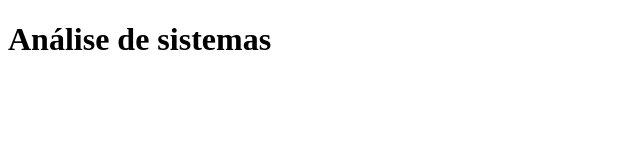
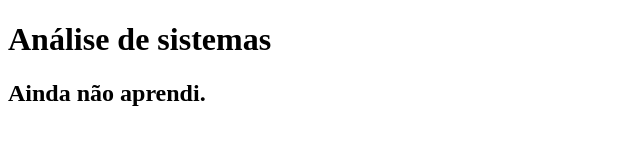
Before and after one commit to Guilherme-148-Af/helloword, a plain HTML site: page as.html in a window 1280 px wide. Shown: the whole page, without its empty margins (0-640 px from the left). Drawn offline with Linux system fonts and the light colour scheme.

```diff
--- a/as.html
+++ b/as.html
@@ -7,5 +7,6 @@
 </head>
 <body>
     <h1>Análise de sistemas</h1>
+    <h2>Ainda não aprendi.</h2>
 </body>
 </html>
```
Also changed, not shown: c++.html (+1 -0 lines), ed.html (+1 -0 lines), flSQL.html (+1 -0 lines), fp.html (+1 -0 lines), mds.html (+1 -0 lines), pmp.html (+1 -0 lines), so.html (+1 -0 lines), utilitarios.html (+1 -0 lines).
